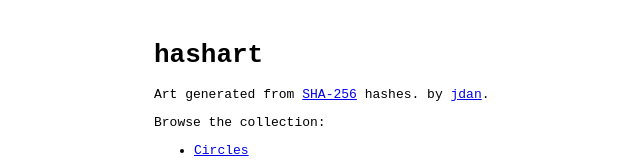
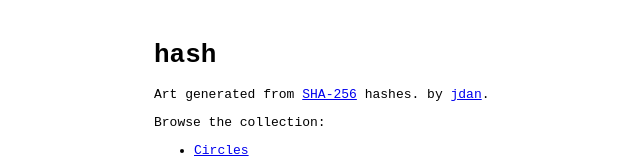
Before and after one commit to jdan/hashart, a Next.js app: page / in a window 1280 px wide. Shown: the top 160 px of the page, without its empty margins (156-796 px from the left). Built offline with nearby package versions, Linux system fonts and the light colour scheme.

Commit message:
s/hashart/hash

```diff
--- a/pages/_app.js
+++ b/pages/_app.js
@@ -6,7 +6,7 @@ export default function App({ Component, pageProps }) {
     <div>
       <Head>
         <meta charSet="UTF-8" />
-        <title>hashart</title>
+        <title>hash</title>
       </Head>
       <Component {...pageProps} />
     </div>
--- a/pages/index.js
+++ b/pages/index.js
@@ -3,7 +3,7 @@ import Link from "next/link";
 export default function Index() {
   return (
     <main>
-      <h1>hashart</h1>
+      <h1>hash</h1>
       <p>
         Art generated from{" "}
         <Link href="https://en.wikipedia.org/wiki/SHA-2">
```
